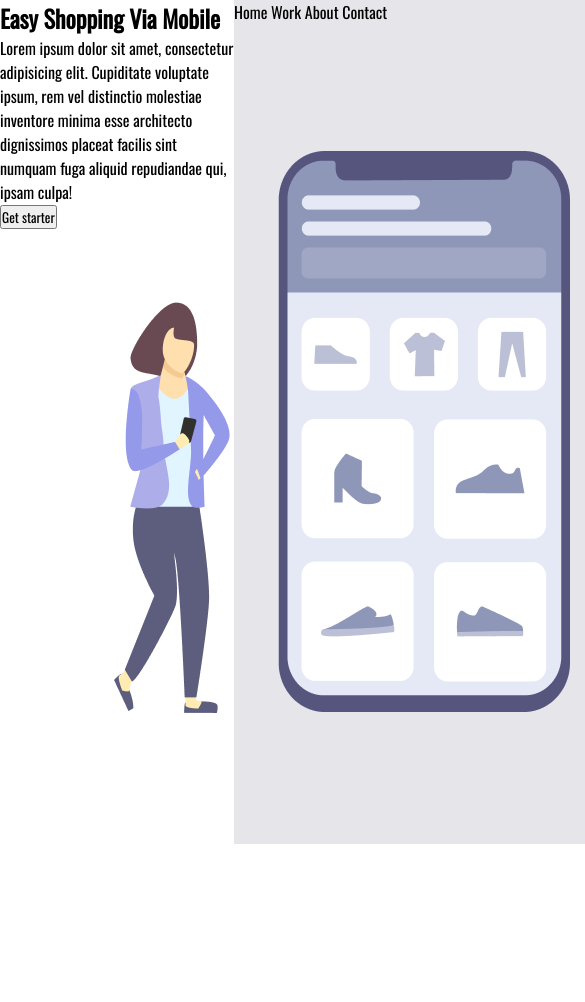
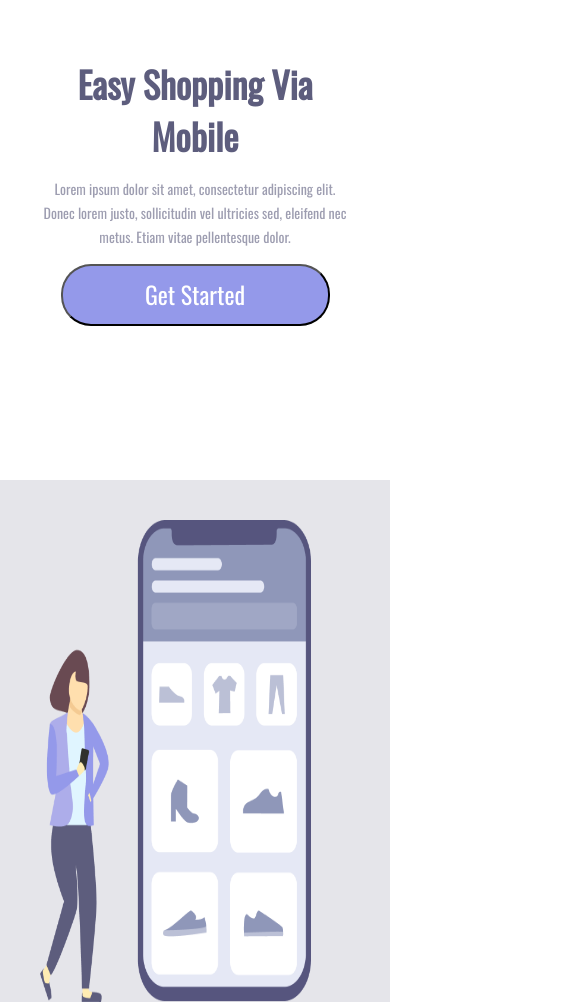
Before and after one commit to DanielTiozo/easy-shopping-via-mobile, a plain HTML site: page index.html in a window 390 px wide. Shown: the top 1002 px of the page, 585 px wide, since content can reach past the window. Before the commit the page ends 844 px from the top, so only its background shows below. Drawn offline with nearby package versions, Linux system fonts and the light colour scheme.

Commit message:
atualizando arquivos

```diff
--- a/index.html
+++ b/index.html
@@ -1,33 +1,32 @@
 <!DOCTYPE html>
 <html lang="en">
-
   <head>
-    <meta charset="UTF-8">
-    <meta name="viewport" content="width=device-width, initial-scale=1.0">
-    <link rel="stylesheet" href="style.css">
-    <title>Projeto 2 CSS</title>
+    <meta charset="UTF-8" />
+    <meta http-equiv="X-UA-Compatible" content="IE=edge" />
+    <meta name="viewport" content="width=device-width, initial-scale=1.0" />
+    <link rel="stylesheet" href="style.css" />
+    <title>Easy Shopping Via Mobile</title>
   </head>
-
   <body>
-    <div class="wrapper">
+    <div class="container">
       <section class="container-left">
         <h1>Easy Shopping Via Mobile</h1>
-            <p>Lorem ipsum dolor sit amet, consectetur adipisicing elit. Cupiditate voluptate ipsum, rem vel distinctio
-                molestiae inventore minima esse architecto dignissimos placeat facilis sint numquam fuga aliquid
-                repudiandae
-                qui, ipsam culpa!</p>
-            <button>Get starter</button>
+        <p>
+            Lorem ipsum dolor sit amet, consectetur  adipiscing
+            elit. Donec lorem justo, sollicitudin vel ultricies sed,
+            eleifend nec metus. Etiam vitae pellentesque dolor.
+        </p>
+        <button>Get Started</button>
       </section>
       <section class="container-right">
         <header>
           <a>Home</a>
-                <a>Work</a>
+          <a class="work">Work</a>
           <a>About</a>
           <a>Contact</a>
         </header>
-            <img src="./assets/Illustration-3-3.png" alt="girl-cellphone">
+        <img src="./assets/Illustration-3-3.png" />
       </section>
     </div>
   </body>
-
 </html>
--- a/style.css
+++ b/style.css
@@ -1,30 +1,133 @@
-@import url('https://fonts.googleapis.com/css2?family=Oswald&display=swap');
+@import url("https://fonts.googleapis.com/css2?family=Oswald&display=swap");
 
-*{
+* {
   margin: 0;
   padding: 0;
   box-sizing: border-box;
   font-family: "Oswald", sans-serif;
+  color: #5d5d7d;
 }
-.wrapper{
+
+.container {
   height: 100vh;
   width: 100vw;
 }
 
-.container-left{
+.container-left {
   display: inline-block;
   width: 60%;
+  padding-left: 136px;
+  margin-top: 25%;
 }
 
-.container-right{
+h1 {
+  font-size: 70px;
+  line-height: 80px;
+  width: 368px;
+}
+
+p {
+  font-size: 28px;
+  line-height: 48px;
+  opacity: 0.6;
+  width: 540px;
+  margin: 15px 0;
+}
+
+button {
+  font-size: 24px;
+  line-height: 35.57px;
+  text-align: center;
+  color: #ffffff;
+  width: 269px;
+  height: 62px;
+  background-color: #9499ea;
+  border-radius: 30px;
+  cursor: pointer;
+}
+
+button:hover {
+  opacity: 0.8;
+}
+
+button:active {
+  opacity: 0.5;
+}
+
+.container-right {
   display: inline-block;
   background-color: rgba(93, 93, 125, 0.16);
-    height: 100vh;
+  height: 100%;
   position: absolute;
 }
 
-img{
+a {
+  font-size: 28px;
+  line-height: 41.5px;
+  padding-left: 40px;
+}
+
+a:nth-child(2) {
+  opacity: 0.4;
+}
+
+a:active {
+  opacity: 0.8;
+}
+
+img {
+  width: 456px;
+  height: 561.95px;
   position: relative;
-    top: 15%;
-    right: 120px;
+  right: 140px;
+  top: 20%;
 }
+
+@media (max-width: 900px) {
+  .container-left {
+    width: 100%;
+    height: 50%;
+    margin: 0;
+    padding: 0;
+    display: block;
+  }
+
+  .container-right {
+    display: block;
+    height: auto;
+    width: 100%;
+    position: static;
+  }
+
+  img {
+    position: static;
+    max-width: 90%;
+    padding: 40px;
+  }
+
+  header {
+    display: none;
+  }
+
+  h1 {
+    width: auto;
+    height: 104px;
+    margin: 58px 54px 0;
+    text-align: center;
+    font-size: 36px;
+    line-height: 52px;
+  }
+
+  p {
+    margin: 15px 40px;
+    width: auto;
+    text-align: center;
+    font-size: 14px;
+    line-height: 24px;
+  }
+
+  button {
+    display: block;
+    margin: 0 auto;
+  }
+}
```
Lines whose indentation alone changed are shown as unchanged.
